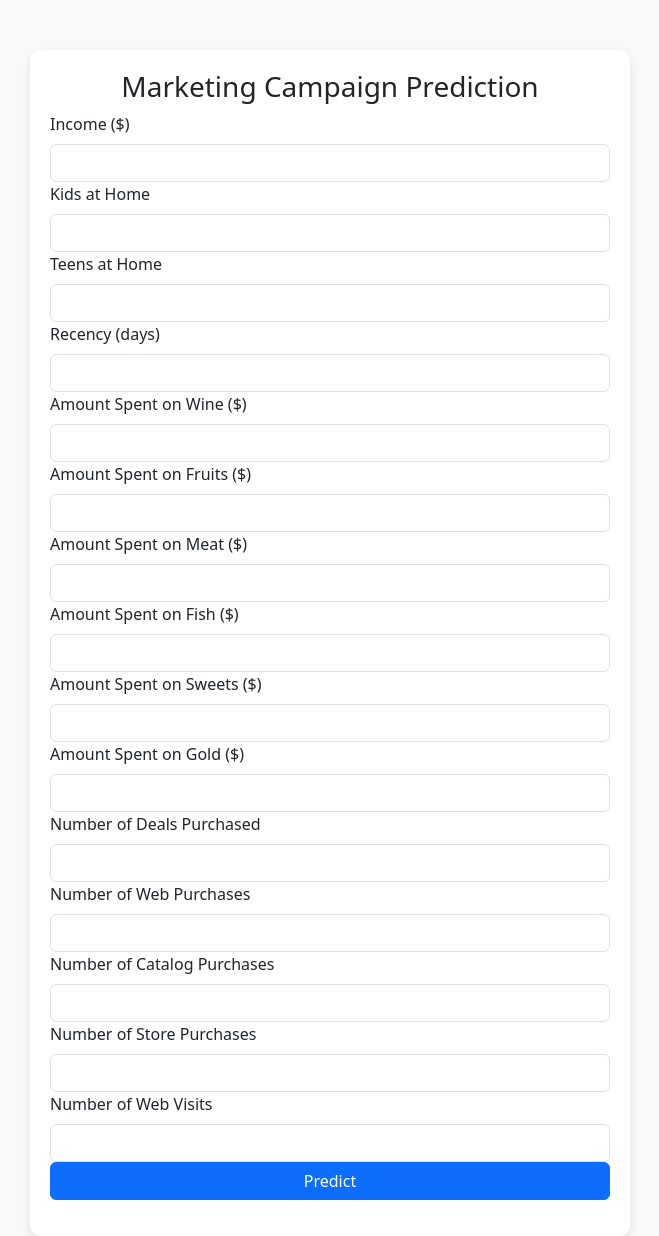
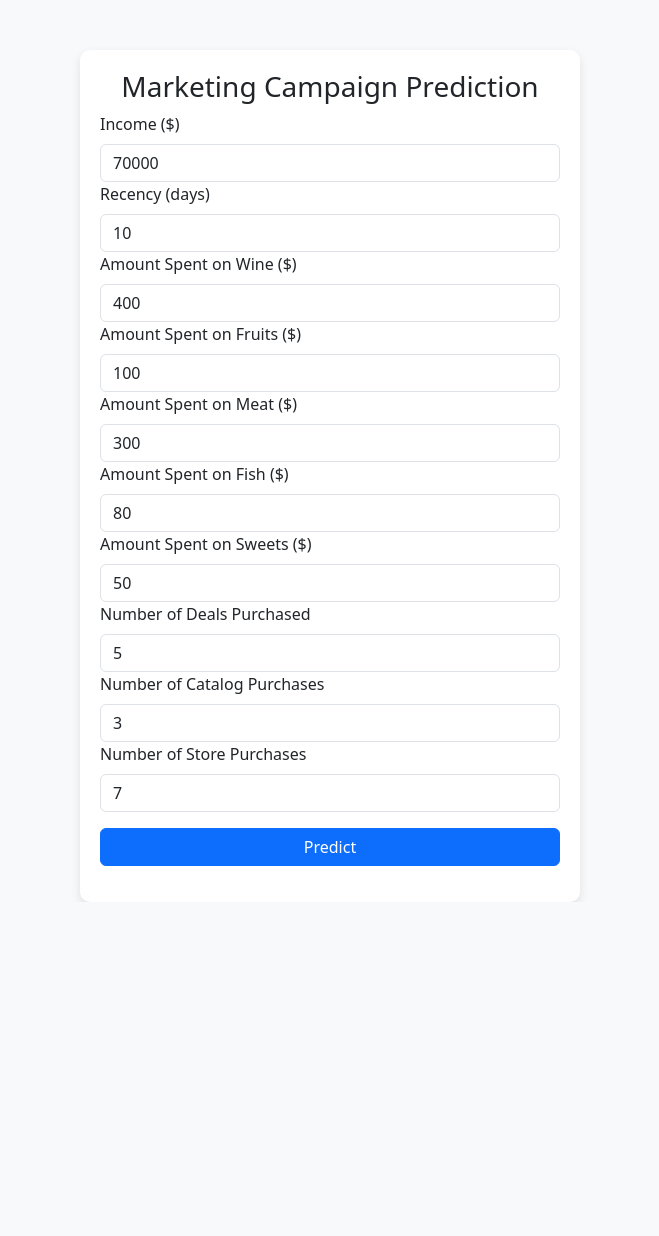
Before and after one commit to aquilas23/marketing-campaign-api, a Flask app: page / in a window 1280 px wide. Shown: the whole page, without its empty margins (310-969 px from the left). After the commit the page ends 902 px from the top, so only its background shows below. Run offline with Flask 3, Linux system fonts and the light colour scheme; parts of the project's set-up code (start-up, migrations or seed data) failed here and were passed over.

Commit message:
Update index.html

```diff
--- a/templates/index.html
+++ b/templates/index.html
@@ -5,16 +5,15 @@
     <meta name="viewport" content="width=device-width, initial-scale=1.0">
     <title>Marketing Campaign Prediction</title>
 
-    <!-- Bootstrap CDN -->
-    <link rel="stylesheet"
-          href="https://cdn.jsdelivr.net/npm/bootstrap@5.3.0/dist/css/bootstrap.min.css">
+    <!-- Bootstrap CSS -->
+    <link rel="stylesheet" href="https://cdn.jsdelivr.net/npm/bootstrap@5.3.0/dist/css/bootstrap.min.css">
 
     <style>
         body {
             background-color: #f8f9fa;
         }
         .container {
-            max-width: 600px;
+            max-width: 500px;
             background: white;
             margin: auto;
             margin-top: 50px;
@@ -45,55 +44,38 @@
         <h3 class="text-center">Marketing Campaign Prediction</h3>
 
         <form id="predictionForm">
-            <!-- 38 input fields (replace placeholders with actual feature names) -->
+            <!-- 10 input fields with default values -->
             <label for="income" class="form-label">Income ($)</label>
-            <input type="number" class="form-control" id="income" required>
-
-            <label for="kidhome" class="form-label">Kids at Home</label>
-            <input type="number" class="form-control" id="kidhome" required>
-
-            <label for="teenhome" class="form-label">Teens at Home</label>
-            <input type="number" class="form-control" id="teenhome" required>
+            <input type="number" class="form-control" id="income" value="70000" required>
 
             <label for="recency" class="form-label">Recency (days)</label>
-            <input type="number" class="form-control" id="recency" required>
+            <input type="number" class="form-control" id="recency" value="10" required>
 
             <label for="mntwines" class="form-label">Amount Spent on Wine ($)</label>
-            <input type="number" class="form-control" id="mntwines" required>
+            <input type="number" class="form-control" id="mntwines" value="400" required>
 
             <label for="mntfruits" class="form-label">Amount Spent on Fruits ($)</label>
-            <input type="number" class="form-control" id="mntfruits" required>
+            <input type="number" class="form-control" id="mntfruits" value="100" required>
 
             <label for="mntmeat" class="form-label">Amount Spent on Meat ($)</label>
-            <input type="number" class="form-control" id="mntmeat" required>
+            <input type="number" class="form-control" id="mntmeat" value="300" required>
 
             <label for="mntfish" class="form-label">Amount Spent on Fish ($)</label>
-            <input type="number" class="form-control" id="mntfish" required>
+            <input type="number" class="form-control" id="mntfish" value="80" required>
 
             <label for="mntsweets" class="form-label">Amount Spent on Sweets ($)</label>
-            <input type="number" class="form-control" id="mntsweets" required>
-
-            <label for="mntgold" class="form-label">Amount Spent on Gold ($)</label>
-            <input type="number" class="form-control" id="mntgold" required>
+            <input type="number" class="form-control" id="mntsweets" value="50" required>
 
             <label for="numdeals" class="form-label">Number of Deals Purchased</label>
-            <input type="number" class="form-control" id="numdeals" required>
-
-            <label for="numweb" class="form-label">Number of Web Purchases</label>
-            <input type="number" class="form-control" id="numweb" required>
+            <input type="number" class="form-control" id="numdeals" value="5" required>
 
             <label for="numcatalog" class="form-label">Number of Catalog Purchases</label>
-            <input type="number" class="form-control" id="numcatalog" required>
+            <input type="number" class="form-control" id="numcatalog" value="3" required>
 
             <label for="numstore" class="form-label">Number of Store Purchases</label>
-            <input type="number" class="form-control" id="numstore" required>
+            <input type="number" class="form-control" id="numstore" value="7" required>
 
-            <label for="numwebvisits" class="form-label">Number of Web Visits</label>
-            <input type="number" class="form-control" id="numwebvisits" required>
-
-            <!-- Add the remaining 22 feature input fields here -->
-
-            <button type="button" class="btn btn-primary" onclick="getPrediction()">Predict</button>
+            <button type="button" class="btn btn-primary mt-3" onclick="getPrediction()">Predict</button>
         </form>
 
         <p class="loading" id="loading">Processing...</p>
@@ -103,28 +85,29 @@
     <!-- JavaScript Code -->
     <script>
         async function getPrediction() {
-            let inputData = {
-                features: [
+            document.getElementById("loading").style.display = "block";
+            document.getElementById("result").innerText = "";
+
+            // Gather 10 features from the input fields
+            let features = [
                 parseFloat(document.getElementById("income").value),
-                    parseInt(document.getElementById("kidhome").value),
-                    parseInt(document.getElementById("teenhome").value),
                 parseInt(document.getElementById("recency").value),
                 parseFloat(document.getElementById("mntwines").value),
                 parseFloat(document.getElementById("mntfruits").value),
                 parseFloat(document.getElementById("mntmeat").value),
                 parseFloat(document.getElementById("mntfish").value),
                 parseFloat(document.getElementById("mntsweets").value),
-                    parseFloat(document.getElementById("mntgold").value),
                 parseInt(document.getElementById("numdeals").value),
-                    parseInt(document.getElementById("numweb").value),
                 parseInt(document.getElementById("numcatalog").value),
-                    parseInt(document.getElementById("numstore").value),
-                    parseInt(document.getElementById("numwebvisits").value)
-                    // Add the remaining 22 features
-                ]
-            };
+                parseInt(document.getElementById("numstore").value)
+            ];
 
-            let response = await fetch("http://localhost:8080/predict", {
+            let inputData = { features: features };
+
+            let apiUrl = "https://marketing-campaign-api-1ee74f51958a.herokuapp.com/predict";
+
+            try {
+                let response = await fetch(apiUrl, {
                     method: "POST",
                     headers: { "Content-Type": "application/json" },
                     body: JSON.stringify(inputData)
@@ -134,12 +117,18 @@
                 document.getElementById("loading").style.display = "none";
 
                 if ("prediction" in result) {
-                let predictionText = result.prediction === 1 ? " Positive Response (Likely to Accept Offer)"
-                                                             : " Negative Response (Unlikely to Accept)";
+                    let predictionText = result.prediction === 1
+                        ? "Positive Response (Likely to Accept Offer)"
+                        : "Negative Response (Unlikely to Accept)";
                     document.getElementById("result").innerText = predictionText;
                     document.getElementById("result").style.color = result.prediction === 1 ? "green" : "red";
                 } else {
-                document.getElementById("result").innerText = " Error: " + result.error;
+                    document.getElementById("result").innerText = "Error: " + result.error;
+                    document.getElementById("result").style.color = "red";
+                }
+            } catch (error) {
+                document.getElementById("loading").style.display = "none";
+                document.getElementById("result").innerText = "Server error. Try again later.";
                 document.getElementById("result").style.color = "red";
             }
         }
```
Lines whose indentation alone changed are shown as unchanged.
